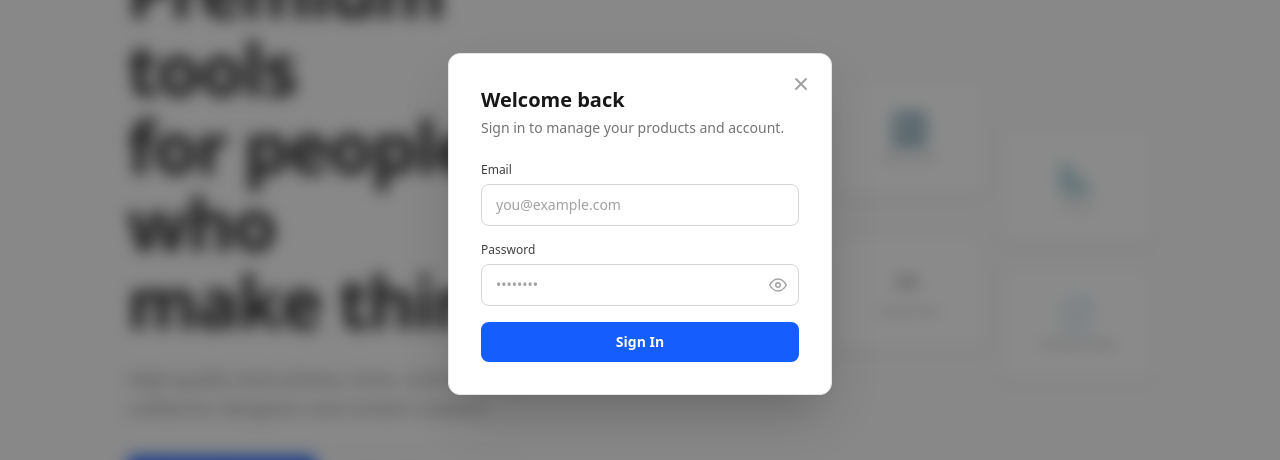
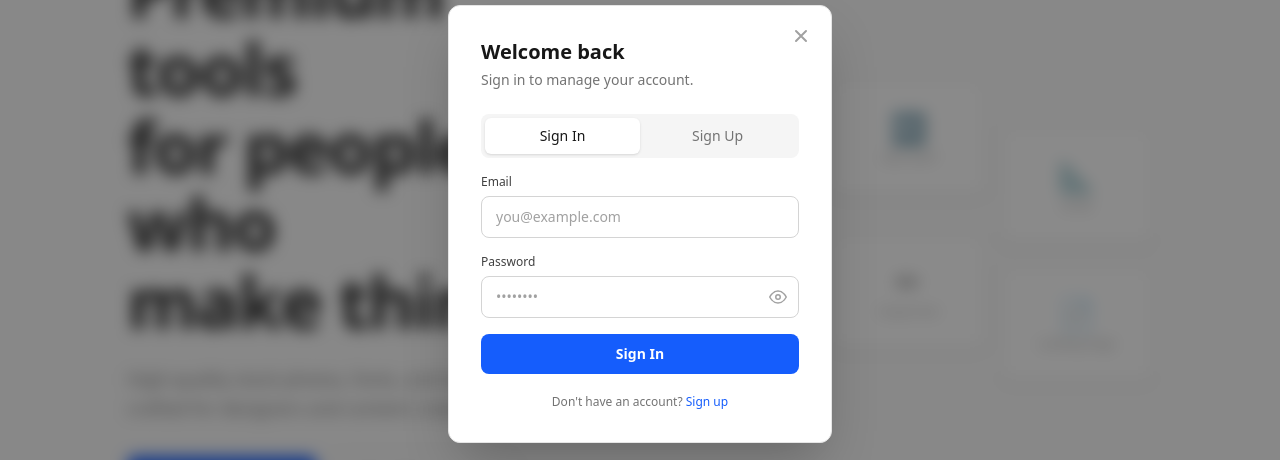
Before and after one commit to KANE-CMD99/kyno, a Next.js app: page / in a window 1280 px wide. Both pictures are taken after a click on the button "Sign In". Shown: the part 176-636 px from the top of the page. Built offline with nearby package versions, Linux system fonts and the light colour scheme; no server answers; the database is empty.

Commit message:
feat: restore Sign Up tab + open registration gated by ALLOW_OPEN_REGISTRATION env var
- AuthModal: dual Sign In / Sign Up tabs restored
- registerAction: full user registration with password hashing
- Open registration default OFF — set ALLOW_OPEN_REGISTRATION=true to enable

```diff
--- a/src/app/actions.ts
+++ b/src/app/actions.ts
@@ -1,6 +1,8 @@
 "use server";
 
 import { cookies } from "next/headers";
+import crypto from "crypto";
+import { getUserByEmail, createUser } from "@/db/storage";
 
 // ━━━━━━━━━━━━━━━━━━━━━━━━━━━━━━━━━━━━━━━━━━━━━━━
 // BUILT-IN ACCOUNTS — hardcoded, always available
@@ -12,8 +14,26 @@ const ACCOUNTS: Record<string, { name: string; p: string; role: string; cid?: st
   "153963592@qq.com": { name: "Creator GCS",   p: "GCS123456",      role: "creator", cid: "creator03" },
 };
 
-export async function registerAction(_name: string, _email: string, _password: string) {
-  return { success: false, error: "Registration is invitation-only. Please contact us for an account." };
+export async function registerAction(name: string, email: string, password: string) {
+  if (process.env.ALLOW_OPEN_REGISTRATION !== "true") {
+    return { success: false, error: "Registration is invitation-only at this time." };
+  }
+  if (!name || !email || !password) return { success: false, error: "All fields required." };
+  if (password.length < 6) return { success: false, error: "Password must be at least 6 characters." };
+
+  const normalizedEmail = email.toLowerCase().trim();
+  const existing = await getUserByEmail(normalizedEmail);
+  if (existing) return { success: false, error: "An account with this email already exists." };
+
+  const salt = crypto.randomBytes(16).toString("hex");
+  const hash = crypto.pbkdf2Sync(password, salt, 100000, 64, "sha512").toString("hex");
+
+  await createUser({
+    name: name.trim(), email: normalizedEmail,
+    passwordHash: `${salt}:${hash}`,
+    createdAt: new Date().toISOString(),
+  });
+  return { success: true };
 }
 
 export async function loginAction(email: string, password: string) {
--- a/src/components/AuthModal.tsx
+++ b/src/components/AuthModal.tsx
@@ -2,7 +2,7 @@
 
 import { useState, useTransition } from "react";
 import { motion, AnimatePresence } from "framer-motion";
-import { loginAction } from "@/app/actions";
+import { registerAction, loginAction } from "@/app/actions";
 
 interface AuthModalProps {
   isOpen: boolean;
@@ -11,6 +11,7 @@ interface AuthModalProps {
 }
 
 export default function AuthModal({ isOpen, onClose, onSuccess }: AuthModalProps) {
+  const [mode, setMode] = useState<"signin" | "signup">("signin");
   const [error, setError] = useState("");
   const [showPassword, setShowPassword] = useState(false);
   const [isPending, startTransition] = useTransition();
@@ -24,7 +25,13 @@ export default function AuthModal({ isOpen, onClose, onSuccess }: AuthModalProps
     const password = form.get("password") as string;
 
     startTransition(async () => {
-      const result = await loginAction(email, password);
+      let result;
+      if (mode === "signup") {
+        const name = form.get("name") as string;
+        result = await registerAction(name, email, password);
+      } else {
+        result = await loginAction(email, password);
+      }
 
       if (result.success) {
         if ((result as { isAdmin?: boolean }).isAdmin) {
@@ -72,67 +79,86 @@ export default function AuthModal({ isOpen, onClose, onSuccess }: AuthModalProps
               </svg>
             </button>
 
-            <h2 className="text-xl font-bold text-neutral-900">Welcome back</h2>
-            <p className="mt-1 text-sm text-neutral-500">Sign in to manage your products and account.</p>
+            <h2 className="text-xl font-bold text-neutral-900">
+              {mode === "signin" ? "Welcome back" : "Create your account"}
+            </h2>
+            <p className="mt-1 text-sm text-neutral-500">
+              {mode === "signin" ? "Sign in to manage your account." : "Join Kyno to buy and download premium assets."}
+            </p>
+
+            {/* Tabs */}
+            <div className="mt-6 flex rounded-lg bg-neutral-100 p-1">
+              <button
+                onClick={() => { setError(""); setMode("signin"); }}
+                className={`flex-1 rounded-md py-2 text-sm font-medium transition-colors ${mode === "signin" ? "bg-white text-neutral-900 shadow-sm" : "text-neutral-500 hover:text-neutral-700"}`}
+              >
+                Sign In
+              </button>
+              <button
+                onClick={() => { setError(""); setMode("signup"); }}
+                className={`flex-1 rounded-md py-2 text-sm font-medium transition-colors ${mode === "signup" ? "bg-white text-neutral-900 shadow-sm" : "text-neutral-500 hover:text-neutral-700"}`}
+              >
+                Sign Up
+              </button>
+            </div>
 
             {error && (
               <p className="mt-4 rounded-md bg-red-50 px-3 py-2 text-xs text-red-600">{error}</p>
             )}
 
-            <form className="mt-6 space-y-4" onSubmit={handleSubmit}>
+            <form className="mt-4 space-y-4" onSubmit={handleSubmit}>
+              {mode === "signup" && (
+                <div>
+                  <label htmlFor="name" className="block text-xs font-medium text-neutral-700">Name</label>
+                  <input id="name" name="name" type="text" required
+                    className="mt-1.5 block w-full rounded-lg border border-neutral-300 px-3.5 py-2.5 text-sm text-neutral-900 placeholder-neutral-400 outline-none transition-colors focus:border-blue-500 focus:ring-1 focus:ring-blue-500"
+                    placeholder="Your name" />
+                </div>
+              )}
+
               <div>
                 <label htmlFor="email" className="block text-xs font-medium text-neutral-700">Email</label>
-                <input
-                  id="email"
-                  name="email"
-                  type="email"
-                  required
+                <input id="email" name="email" type="email" required
                   className="mt-1.5 block w-full rounded-lg border border-neutral-300 px-3.5 py-2.5 text-sm text-neutral-900 placeholder-neutral-400 outline-none transition-colors focus:border-blue-500 focus:ring-1 focus:ring-blue-500"
-                  placeholder="you@example.com"
-                />
+                  placeholder="you@example.com" />
               </div>
 
               <div>
                 <label htmlFor="password" className="block text-xs font-medium text-neutral-700">Password</label>
                 <div className="relative mt-1.5">
-                  <input
-                    id="password"
-                    name="password"
-                    type={showPassword ? "text" : "password"}
-                    required
-                    autoComplete="current-password"
+                  <input id="password" name="password" type={showPassword ? "text" : "password"} required minLength={6}
+                    autoComplete={mode === "signup" ? "new-password" : "current-password"}
                     className="block w-full rounded-lg border border-neutral-300 px-3.5 py-2.5 pr-10 text-sm text-neutral-900 placeholder-neutral-400 outline-none transition-colors focus:border-blue-500 focus:ring-1 focus:ring-blue-500"
-                    placeholder="••••••••"
-                  />
-                  <button
-                    type="button"
-                    onClick={() => setShowPassword(!showPassword)}
+                    placeholder="••••••••" />
+                  <button type="button" onClick={() => setShowPassword(!showPassword)}
                     className="absolute right-2 top-1/2 -translate-y-1/2 rounded p-1 text-neutral-400 transition-colors hover:text-neutral-600"
-                    aria-label={showPassword ? "Hide password" : "Show password"}
-                  >
+                    aria-label={showPassword ? "Hide password" : "Show password"}>
                     {showPassword ? (
                       <svg width="18" height="18" viewBox="0 0 24 24" fill="none" stroke="currentColor" strokeWidth="2" strokeLinecap="round" strokeLinejoin="round">
-                        <path d="M17.94 17.94A10.07 10.07 0 0 1 12 20c-7 0-11-8-11-8a18.45 18.45 0 0 1 5.06-5.94M9.9 4.24A9.12 9.12 0 0 1 12 4c7 0 11 8 11 8a18.5 18.5 0 0 1-2.16 3.19m-6.72-1.07a3 3 0 1 1-4.24-4.24" />
-                        <line x1="1" y1="1" x2="23" y2="23" />
+                        <path d="M17.94 17.94A10.07 10.07 0 0 1 12 20c-7 0-11-8-11-8a18.45 18.45 0 0 1 5.06-5.94M9.9 4.24A9.12 9.12 0 0 1 12 4c7 0 11 8 11 8a18.5 18.5 0 0 1-2.16 3.19m-6.72-1.07a3 3 0 1 1-4.24-4.24" /><line x1="1" y1="1" x2="23" y2="23" />
                       </svg>
                     ) : (
                       <svg width="18" height="18" viewBox="0 0 24 24" fill="none" stroke="currentColor" strokeWidth="2" strokeLinecap="round" strokeLinejoin="round">
-                        <path d="M1 12s4-8 11-8 11 8 11 8-4 8-11 8-11-8-11-8z" />
-                        <circle cx="12" cy="12" r="3" />
+                        <path d="M1 12s4-8 11-8 11 8 11 8-4 8-11 8-11-8-11-8z" /><circle cx="12" cy="12" r="3" />
                       </svg>
                     )}
                   </button>
                 </div>
               </div>
 
-              <button
-                type="submit"
-                disabled={isPending}
-                className="w-full rounded-lg bg-blue-600 py-2.5 text-sm font-semibold text-white transition-colors hover:bg-blue-700 disabled:opacity-60"
-              >
-                {isPending ? "Signing in..." : "Sign In"}
+              <button type="submit" disabled={isPending}
+                className="w-full rounded-lg bg-blue-600 py-2.5 text-sm font-semibold text-white transition-colors hover:bg-blue-700 disabled:opacity-60">
+                {isPending ? "Please wait..." : mode === "signin" ? "Sign In" : "Create Account"}
               </button>
             </form>
+
+            <p className="mt-5 text-center text-xs text-neutral-500">
+              {mode === "signin" ? "Don't have an account? " : "Already have an account? "}
+              <button onClick={() => { setError(""); setMode(mode === "signin" ? "signup" : "signin"); }}
+                className="font-medium text-blue-600 hover:text-blue-700">
+                {mode === "signin" ? "Sign up" : "Sign in"}
+              </button>
+            </p>
           </motion.div>
         </div>
       )}
```
